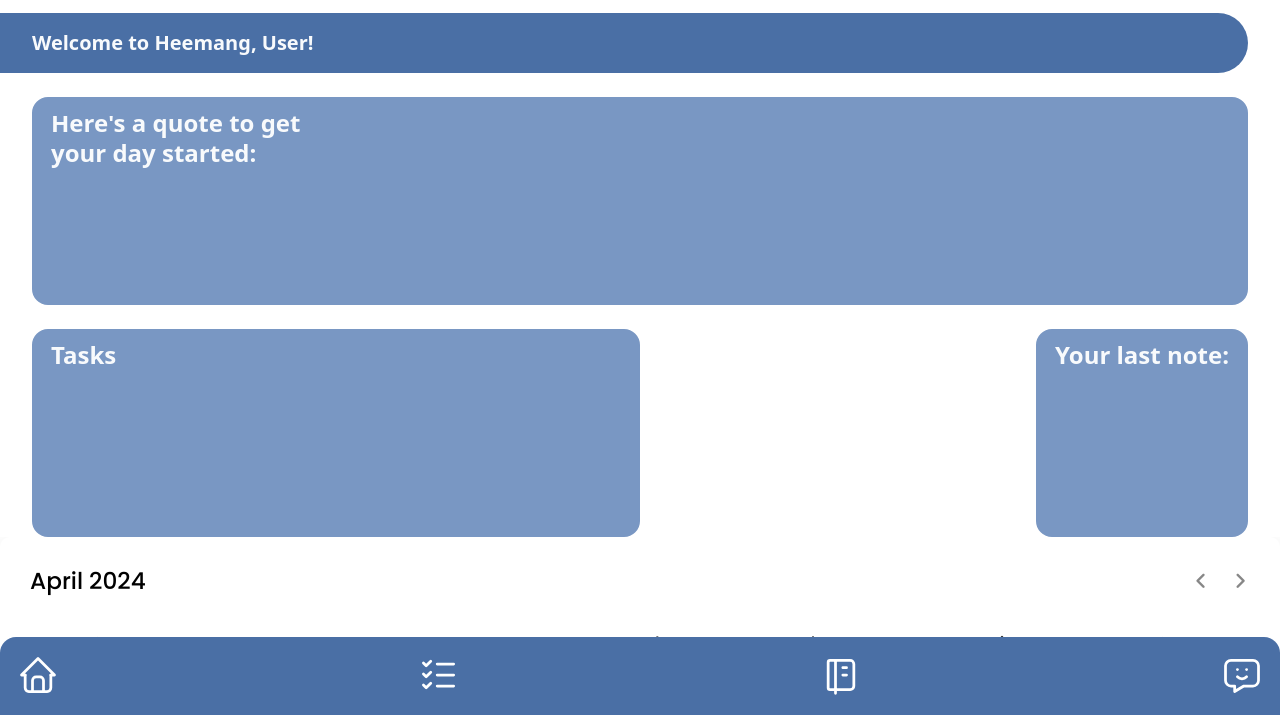
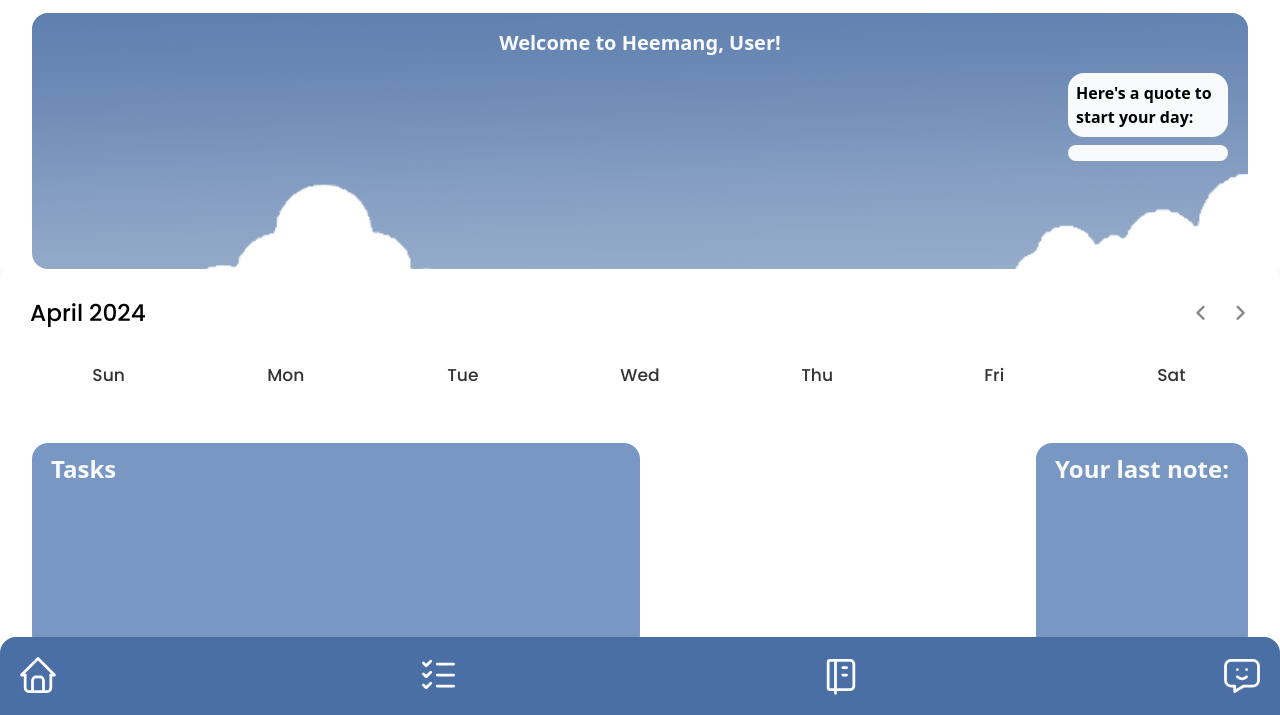
Before and after one commit to Rahul-CSTech/COMP1800_202410_DTC04, a website: page main.html in a window 1280 px wide. Shown: the part 83-798 px from the top of the page. Drawn offline with nearby package versions, Linux system fonts and the light colour scheme; no server answers.

Commit message:
Add welcome card to main.html

```diff
--- a/main.html
+++ b/main.html
@@ -67,21 +67,32 @@
     <!------------------------------>
     <!-- Welcome Card -->
     <section class = "mt-24">
-        <div id="welcome" class="">
-            <div class="bg-dominant mr-8 text-slate-50 rounded-e-full py-4">
-                <h1 class="mx-8 text-xl font-bold">Welcome to Heemang, <span id = "user">User!</span></h1>
+        <div id="welcome" class="h-64 bg-cover mx-8 rounded-2xl object-contain bg-no-repeat bg-[url('./images/Welcome.png')]">
+            <h1 class="text-center mx-2 font-bold text-xl text-slate-50 pt-4">Welcome to Heemang, <span id = "user">User!</span></h1>
+            <div class = "relative">
+                <div class = "absolute top-4 right-1 flex flex-col justify-end">
+                    <div class = "mb-2 w-40 h-16 bg-slate-50 rounded-2xl overflow-y-scroll">
+                        <p class = 'px-2 pt-2 font-bold'>Here's a quote to start your day:</p>
+                    </div>
+                    <div class = 'mr-4 mb-2 w-40 h-fit max-h-28 bg-slate-50 rounded-2xl overflow-y-scroll'>
+                        <p class="py-2 px-2 font-semibold" id="motivQuote"></p>
+                    </div>
+                </div>
             </div>
         </div>
     </section>
 
     <!------------------------------>
-    <!-- Daily Quote -->
-    <section class = "mx-8 mt-6 h-52 border-10 border-submissive bg-submissive text-slate-50 rounded-2xl overflow-y-scroll">
-        <div class = "">
-            <h1 class = "leading-tight text-2xl font-bold -translate-y-2">Here's a quote to get <br>your day started:</h1>
-            <p class="leading-tight pt-2 -translate-y-2" id="motivQuote"></p>
+    <!-- Calender -->
+
+    <div id="calendarApp" class="w-full">
+        <iframe src="./text/calendar.html" width ="100%" frameborder="0"></iframe>
         </div>
-    </section>
+
+    <!-- <div class = "mx-8 mt-6 h-52 border-10 border-submissive bg-submissive text-slate-50 rounded-2xl overflow-y-scroll">
+        <h1 class = "leading-tight text-2xl font-bold -translate-y-2">Here's a quote to get <br>your day started:</h1>
+        <p class="leading-tight pt-2 -translate-y-2" id="motivQuote"></p>
+    </div> -->
 
     <!------------------------------>
     <!-- ? and Journal -->
@@ -127,11 +138,8 @@
             </div>
         </div>
     </section>
-    <div id="calendarApp" class="w-full">
-        <iframe src="./text/calendar.html" width ="100%" frameborder="0"></iframe>
-        </div>
 
-    <div onclick = "window.location.href = './consultation.html';" class = "mt-6 mx-8 cursor-pointer h-40 basis-1/2 bg-submissive rounded-2xl border-10 border-submissive">
+    <div onclick = "window.location.href = './consultation.html';" class = "mb-24 mt-6 mx-8 cursor-pointer h-40 basis-1/2 bg-submissive rounded-2xl border-10 border-submissive">
         <div class = "leading-tight -translate-y-2 font-bold text-2xl text-slate-50 pb-1">
             Chat with our consultant!
         </div>
```
Also changed, not shown: journal.html (+1 -1 lines), text/calendar.html (+4 -4 lines), images/Welcome.png (added).
